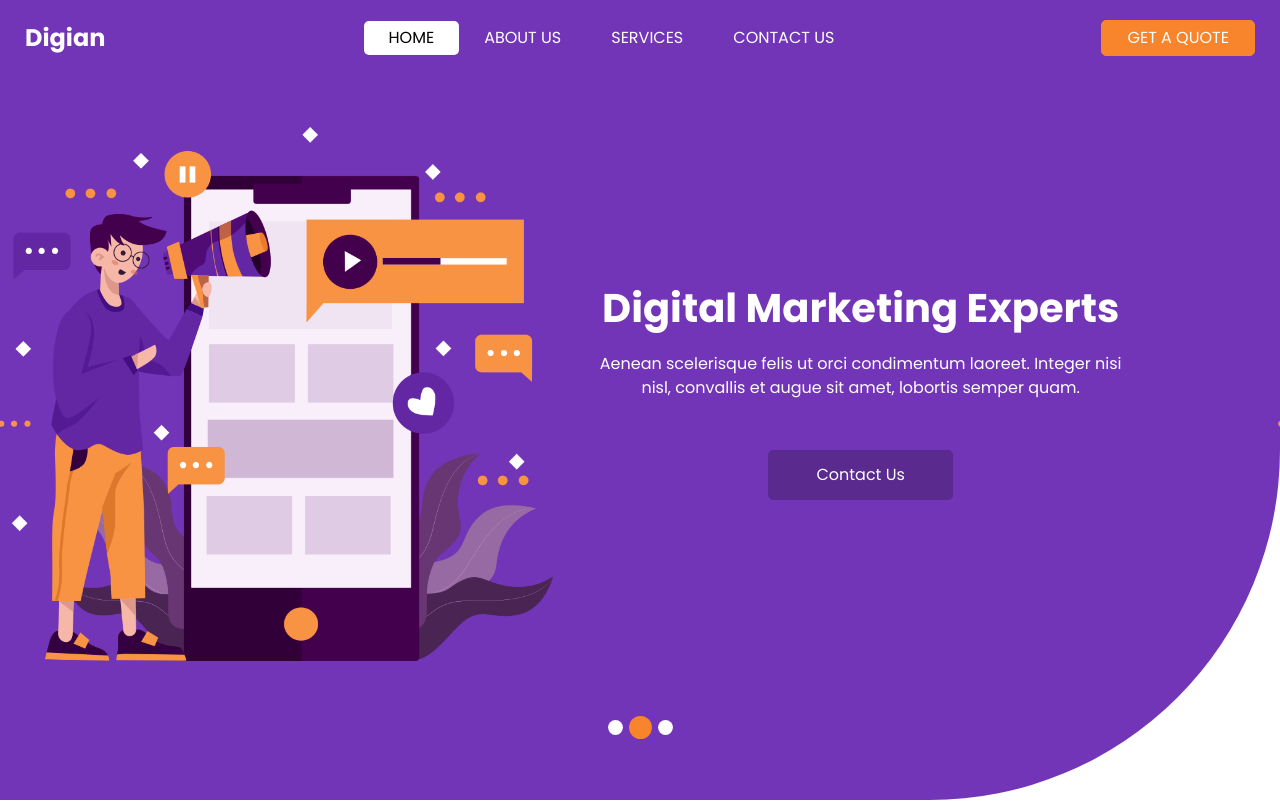
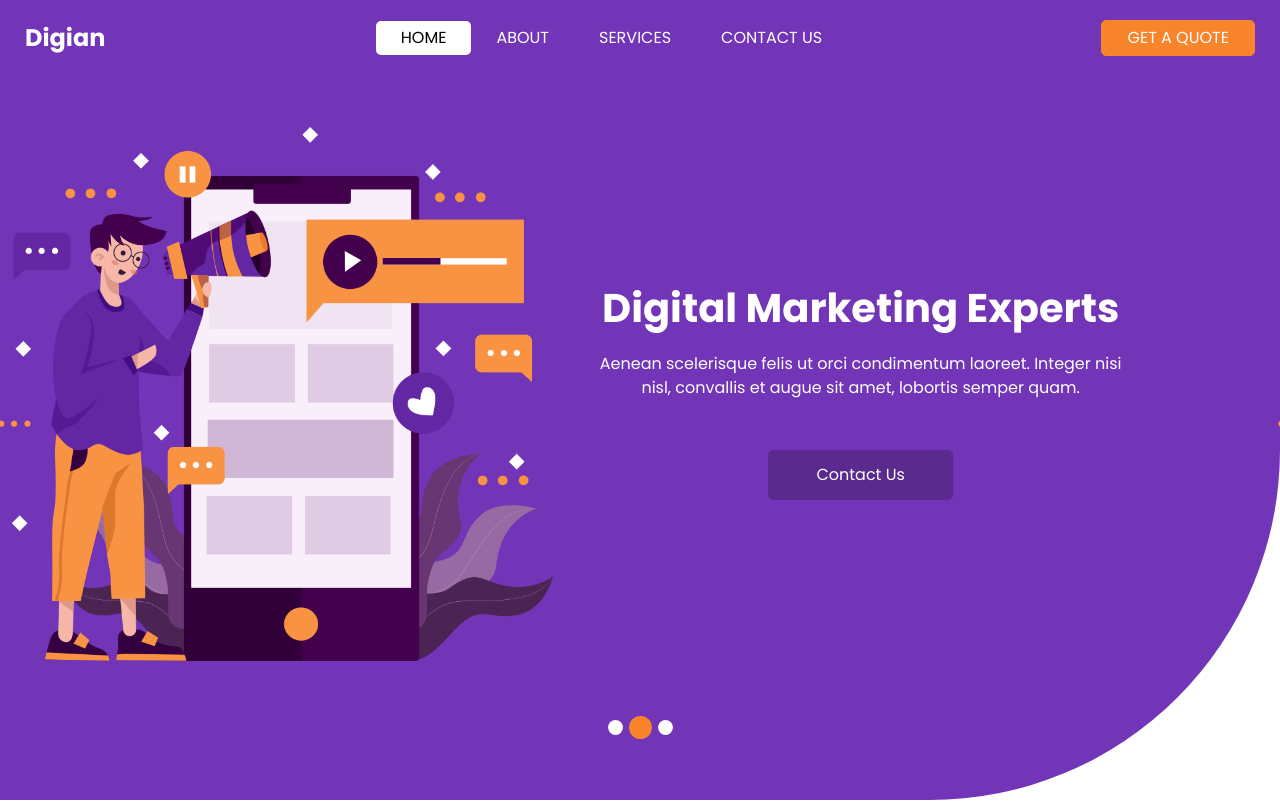
Before and after one commit to NomanAkram29/Digian-Website, a plain HTML site: page index.html in a window 1280 px wide. Shown: the top 802 px of the page. Drawn offline with nearby package versions, Linux system fonts and the light colour scheme; some packages are replaced by stand-ins of ours.

Commit message:
index.html file updated_004

```diff
--- a/index.html
+++ b/index.html
@@ -51,7 +51,7 @@
                 <a class="nav-link" href="index.html">Home <span class="sr-only">(current)</span></a>
               </li>
               <li class="nav-item">
-                <a class="nav-link" href="about.html"> About Us</a>
+                <a class="nav-link" href="about.html"> About</a>
               </li>
               <li class="nav-item">
                 <a class="nav-link" href="service.html">Services</a>
```
